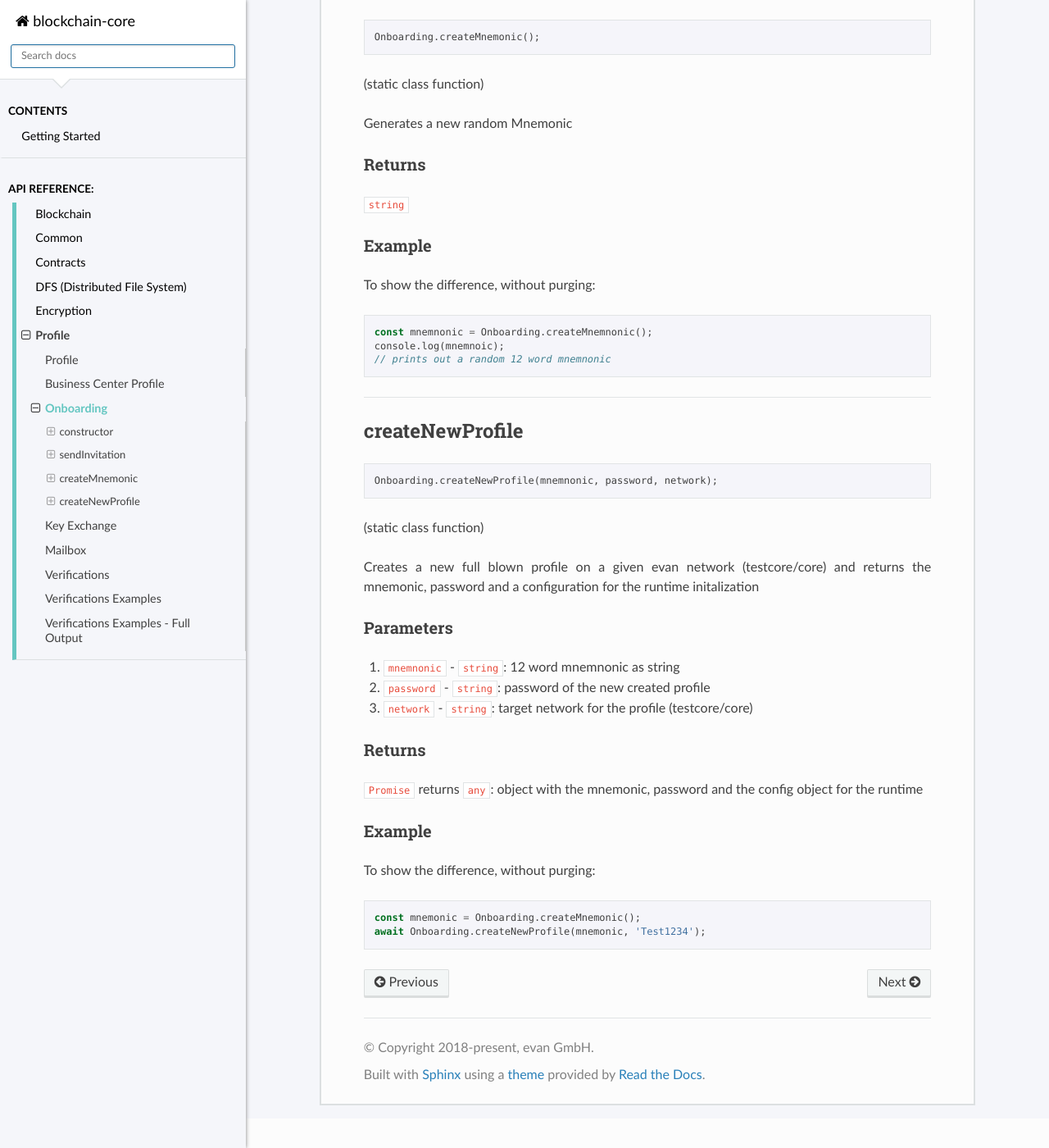
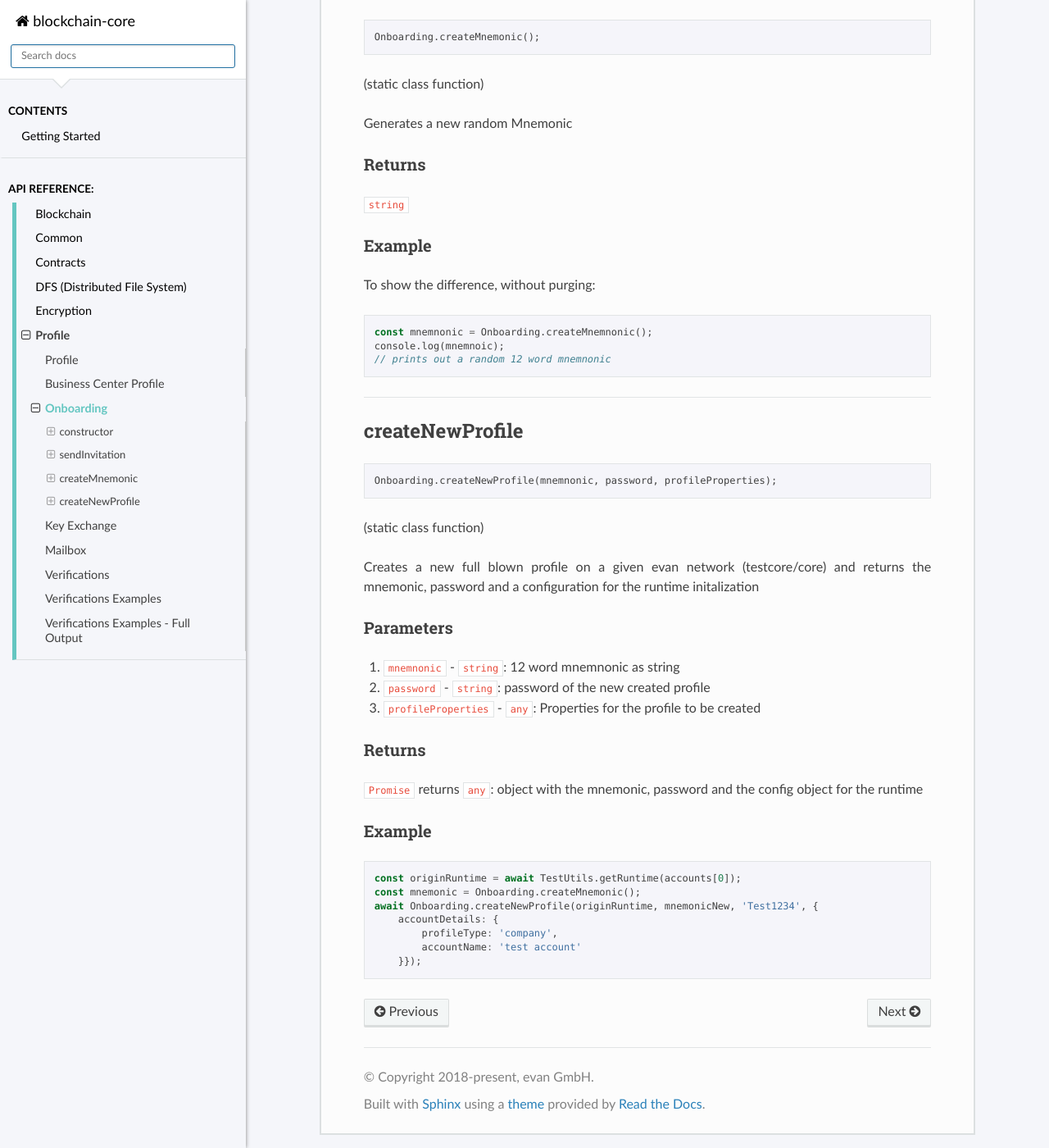
Before and after one commit to evannetwork/api-blockchain-core, a Sphinx documentation site: the page built from docs/profile/onboarding.rst, in a window 1280 px wide and 1400 px high, scrolled down 2345 px. Shown: the whole window at 82% size. Built offline with Sphinx 7.4.7 and the Read the Docs theme 2.0.0, drawn with Linux system fonts in a browser that asks for light colours; pages that are not in the unit, such as notebooks, are missing from menus.

Commit message:
Update documentation for createNewProfile
-[CORE-713]

```diff
--- a/docs/profile/onboarding.rst
+++ b/docs/profile/onboarding.rst
@@ -161,7 +161,7 @@ createNewProfile
 
 .. code-block:: typescript
 
-  Onboarding.createNewProfile(mnemnonic, password, network);
+  Onboarding.createNewProfile(mnemnonic, password, profileProperties);
 
 (static class function)
 
@@ -174,7 +174,7 @@ Parameters
 
 #. ``mnemnonic`` - ``string``: 12 word mnemnonic as string
 #. ``password`` - ``string``: password of the new created profile
-#. ``network`` - ``string``: target network for the profile (testcore/core)
+#. ``profileProperties`` - ``any``: Properties for the profile to be created
 
 -------
 Returns
@@ -186,12 +186,16 @@ Returns
 Example
 -------
 
-To show the difference, without purging:
 
 .. code-block:: typescript
 
+  const originRuntime = await TestUtils.getRuntime(accounts[0]);
   const mnemonic = Onboarding.createMnemonic();
-  await Onboarding.createNewProfile(mnemonic, 'Test1234');
+  await Onboarding.createNewProfile(originRuntime, mnemonicNew, 'Test1234', {
+      accountDetails: {
+          profileType: 'company',
+          accountName: 'test account'
+      }});
 
 .. required for building markup
 
```
